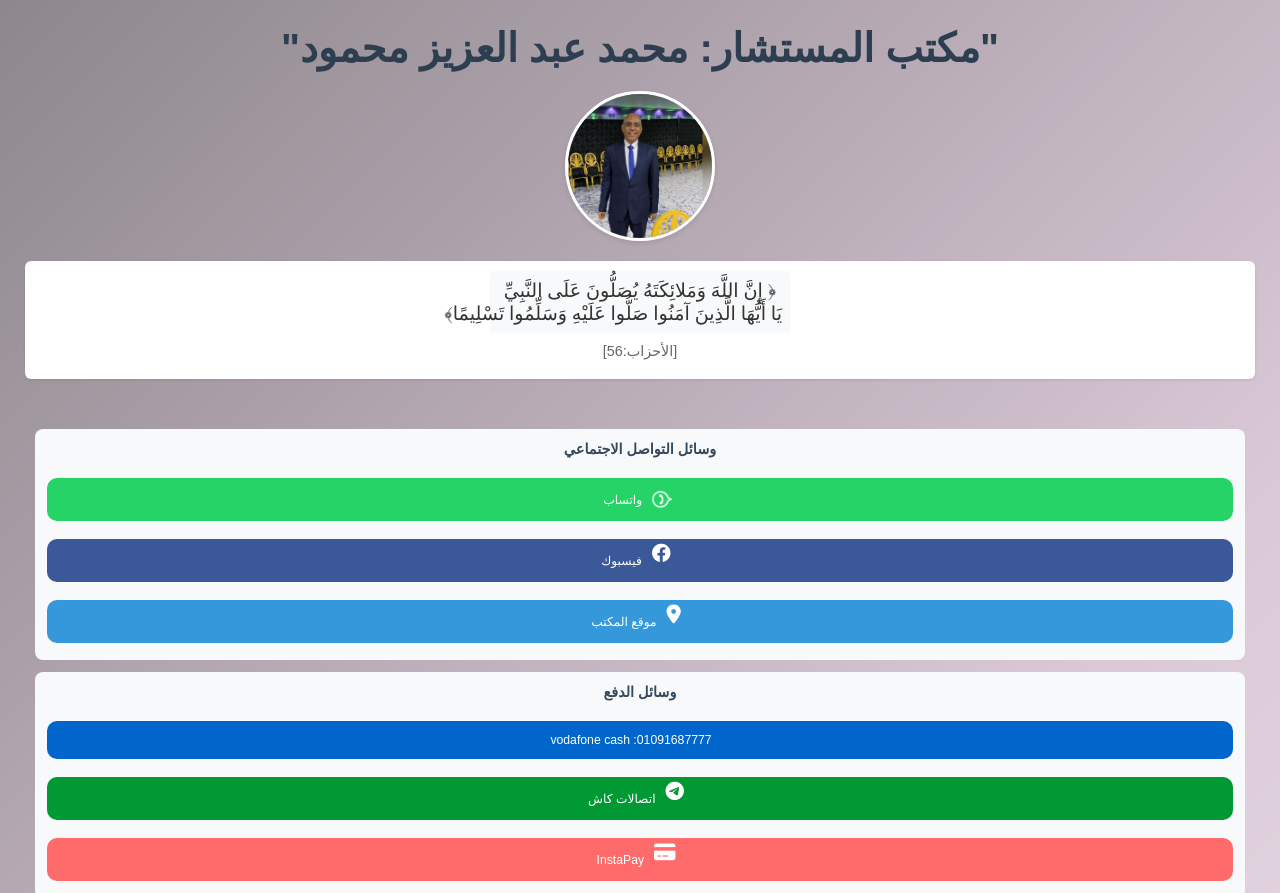
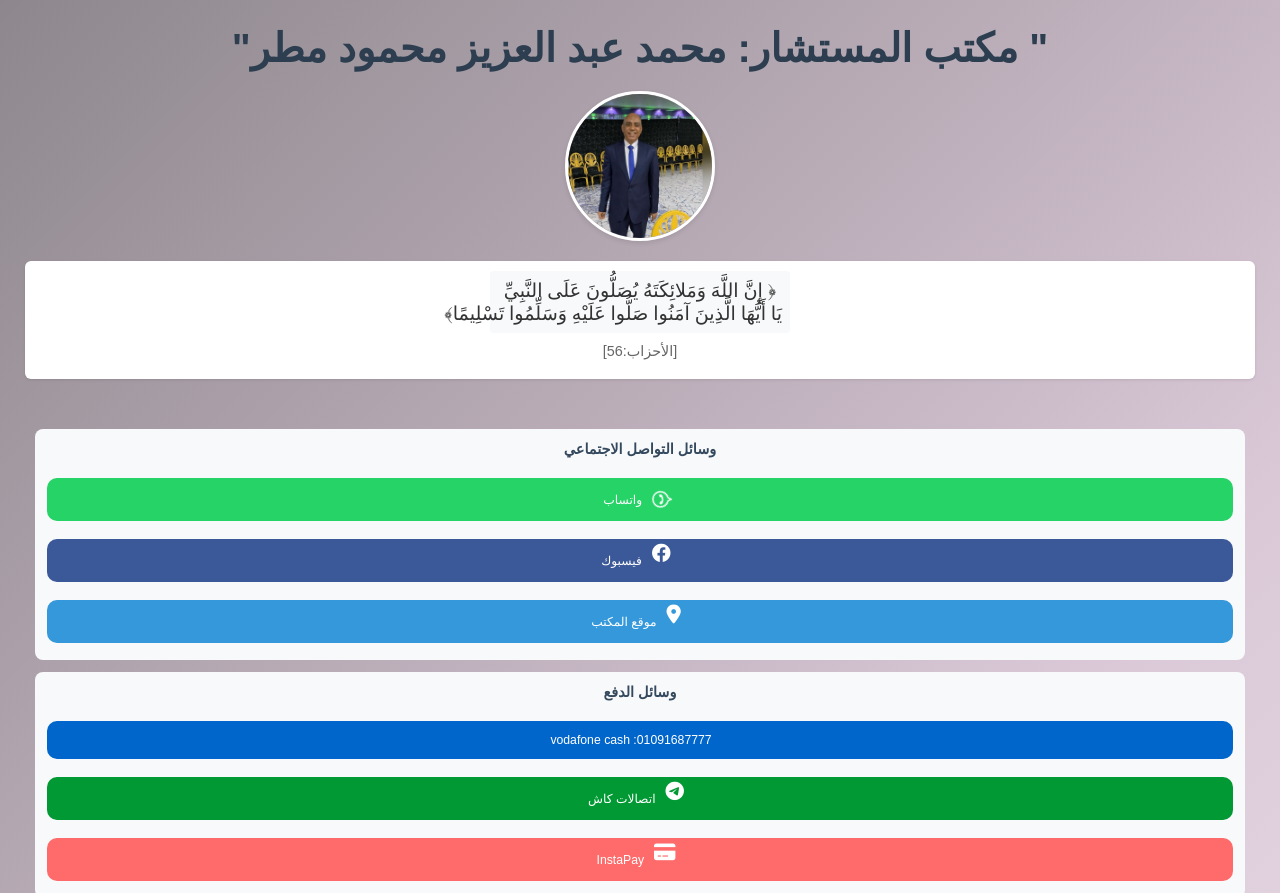
Before and after one commit to Ra3d911t/social, a plain HTML site: page index.html in a window 1280 px wide. Shown: the top 893 px of the page. Drawn offline with Linux system fonts and the light colour scheme.

Commit message:
Update index.html

```diff
--- a/index.html
+++ b/index.html
@@ -10,7 +10,7 @@
 <body>
     <div class="container">
         <header>
-            <h1>"مكتب المستشار: محمد عبد العزيز محمود"</h1>
+            <h1>" مكتب المستشار: محمد عبد العزيز محمود مطر"</h1>
             <div class="profile-image">
                 <img src="images/WhatsApp Image 2025-06-05 at 4.20.23 PM.jpeg" alt="صورة المستشار" class="profile-photo">
             </div>
```
